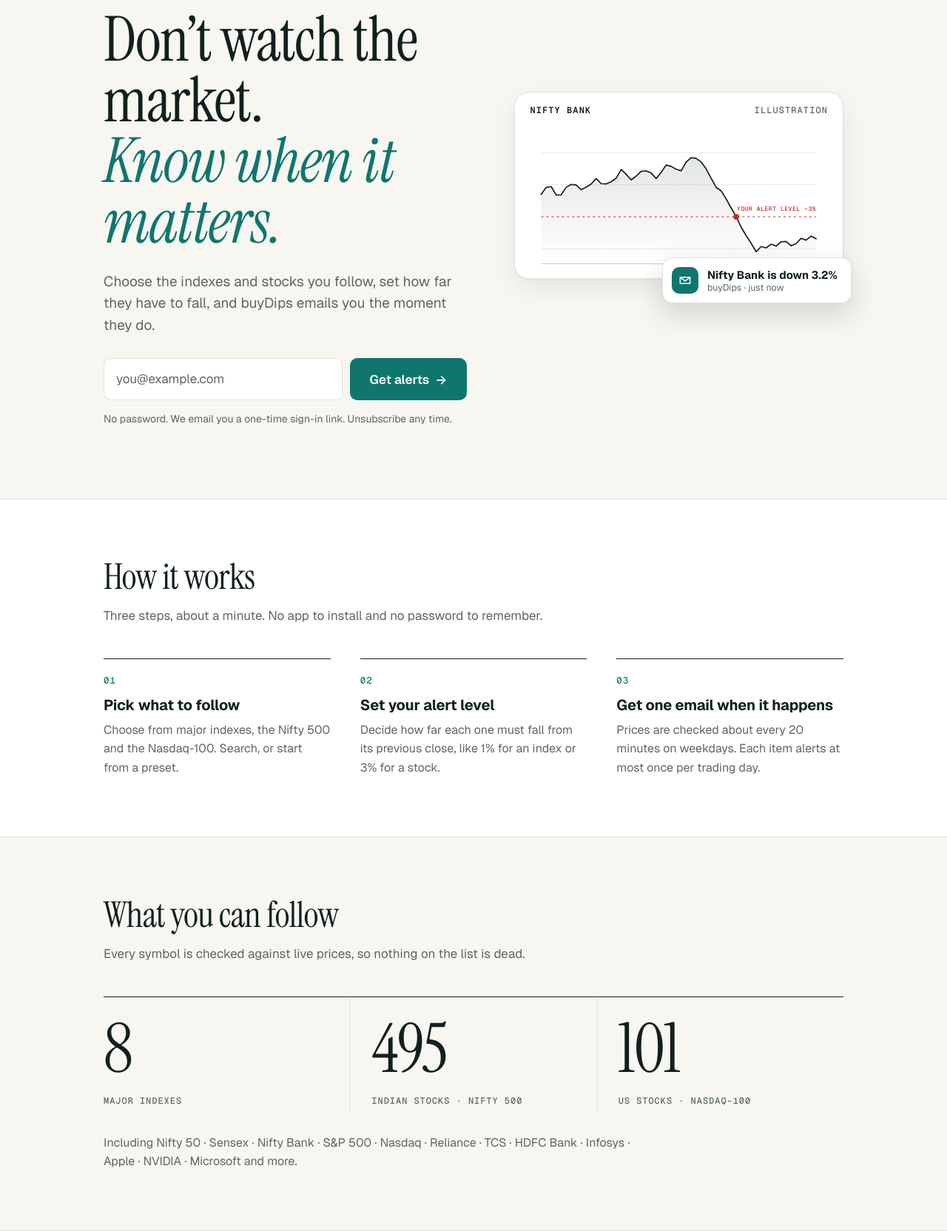
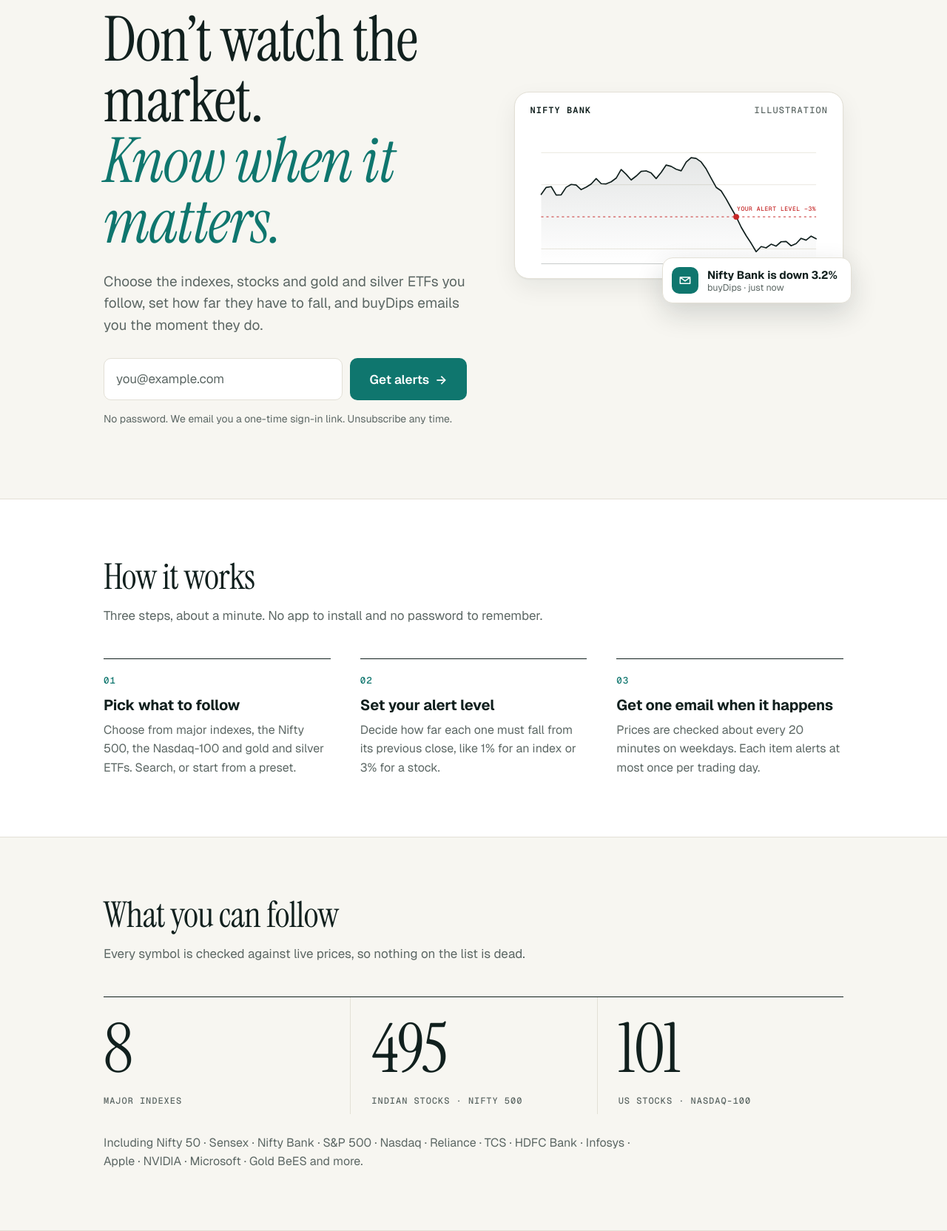
Before and after one commit to pratyush0211/buyDips, a Flask app: page / in a window 1280 px wide. Shown: the part 145-1809 px from the top of the page at 74% size. Run offline with Flask 3, Linux system fonts and the light colour scheme.

Commit message:
Landing page, FAQ and README mention gold and silver ETFs
Co-Authored-By: Claude Sonnet 5.5 <noreply@anthropic.com>

```diff
--- a/buydips/templates/base.html
+++ b/buydips/templates/base.html
@@ -3,8 +3,8 @@
 <head>
   <meta charset="utf-8">
   <meta name="viewport" content="width=device-width, initial-scale=1, viewport-fit=cover">
-  <title>{% block title %}buyDips: price-fall alerts for indexes and stocks{% endblock %}</title>
-  <meta name="description" content="{% block description %}Pick the indexes and stocks you follow and get an email when they fall past your alert level. Free, no password.{% endblock %}">
+  <title>{% block title %}buyDips: price-fall alerts for indexes, stocks and gold{% endblock %}</title>
+  <meta name="description" content="{% block description %}Pick the indexes, stocks and gold and silver ETFs you follow and get an email when they fall past your alert level. Free, no password.{% endblock %}">
   <meta property="og:title" content="{% block ogtitle %}buyDips{% endblock %}">
   <meta property="og:description" content="{% block ogdesc %}Don't watch the market. Know when it matters.{% endblock %}">
   {% block ogextra %}{% endblock %}
--- a/buydips/templates/index.html
+++ b/buydips/templates/index.html
@@ -7,7 +7,7 @@
     <div class="hero-copy">
       <p class="kicker rise"><span class="dot"></span>Free during beta</p>
       <h1 class="rise">Don&rsquo;t watch the market.<br><em>Know when it matters.</em></h1>
-      <p class="lead rise">Choose the indexes and stocks you follow, set how far they have to fall, and buyDips emails you the moment they do.</p>
+      <p class="lead rise">Choose the indexes, stocks and gold and silver ETFs you follow, set how far they have to fall, and buyDips emails you the moment they do.</p>
       <div class="rise">
       {% if user %}
         <a class="btn btn-primary btn-lg" href="/watchlist">Open my watchlist</a>
@@ -52,7 +52,7 @@
     <h2 class="reveal">How it works</h2>
     <p class="section-lead reveal">Three steps, about a minute. No app to install and no password to remember.</p>
     <ol class="process">
-      <li class="reveal"><span class="idx">01</span><h3>Pick what to follow</h3><p>Choose from major indexes, the Nifty 500 and the Nasdaq-100. Search, or start from a preset.</p></li>
+      <li class="reveal"><span class="idx">01</span><h3>Pick what to follow</h3><p>Choose from major indexes, the Nifty 500, the Nasdaq-100 and gold and silver ETFs. Search, or start from a preset.</p></li>
       <li class="reveal"><span class="idx">02</span><h3>Set your alert level</h3><p>Decide how far each one must fall from its previous close, like 1% for an index or 3% for a stock.</p></li>
       <li class="reveal"><span class="idx">03</span><h3>Get one email when it happens</h3><p>Prices are checked about every 20 minutes on weekdays. Each item alerts at most once per trading day.</p></li>
     </ol>
@@ -82,6 +82,7 @@
     <details><summary>Is it free?</summary><p>Yes, it's free while buyDips is in beta.</p></details>
     <details><summary>How often are prices checked?</summary><p>About every 20 minutes on weekdays, covering Indian and US market hours, and only while each market is open. Prices can be delayed, so treat alerts as a heads-up, not a trading signal.</p></details>
     <details><summary>How many emails will I get?</summary><p>At most one per check, grouping everything that fell. Each item alerts once per trading day, even if it keeps falling.</p></details>
+    <details><summary>Can I follow gold and silver?</summary><p>Yes, through two NSE-listed funds, Nippon India ETF Gold BeES and Nippon India Silver ETF. They track the metals and are priced in rupees, so their price differs a little from the spot or MCX price. They follow Indian market hours.</p></details>
     <details><summary>Where does the price data come from?</summary><p>A third-party source (Yahoo Finance). It can occasionally be wrong or unavailable, which is why alerts are for information only.</p></details>
     <details><summary>Is this investment advice?</summary><p>No. buyDips only reports that a price moved. It doesn't recommend buying or selling anything, and buyDips is not a SEBI-registered investment adviser or research analyst.</p></details>
     <details><summary>What do you store about me?</summary><p>Only your email address and your watchlist. You can delete both permanently from the watchlist page. See the <a href="/privacy">privacy page</a>.</p></details>
--- a/buydips/web.py
+++ b/buydips/web.py
@@ -210,7 +210,7 @@ def create_app() -> Flask:
         if safe_user():  # signed in: open straight on the app, like an iPhone app would
             return redirect(url_for("watchlist"))
         indexes = [i for i in catalog.ITEMS if i["type"] == "index"]
-        examples = ["Nifty 50", "Sensex", "Nifty Bank", "S&P 500", "Nasdaq", "Reliance", "TCS", "HDFC Bank", "Infosys", "Apple", "NVIDIA", "Microsoft"]
+        examples = ["Nifty 50", "Sensex", "Nifty Bank", "S&P 500", "Nasdaq", "Reliance", "TCS", "HDFC Bank", "Infosys", "Apple", "NVIDIA", "Microsoft", "Gold BeES"]
         return render_template(
             "index.html", user=safe_user(), n_indexes=len(indexes),
             n_india=sum(i["type"] == "stock" and i["group"] == "India" for i in catalog.ITEMS),
```
Also changed, not shown: tests/test_buckets_usecases.py (+6 -0 lines), README.md.
